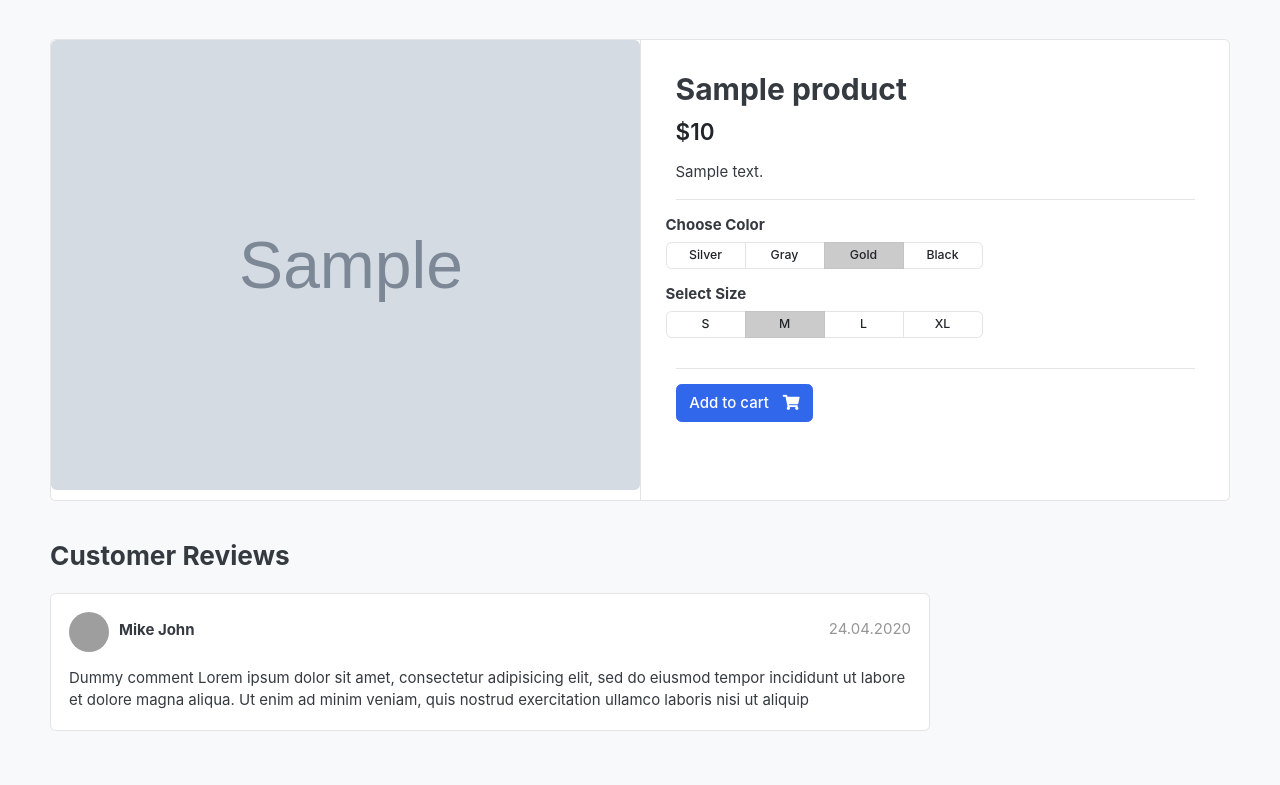
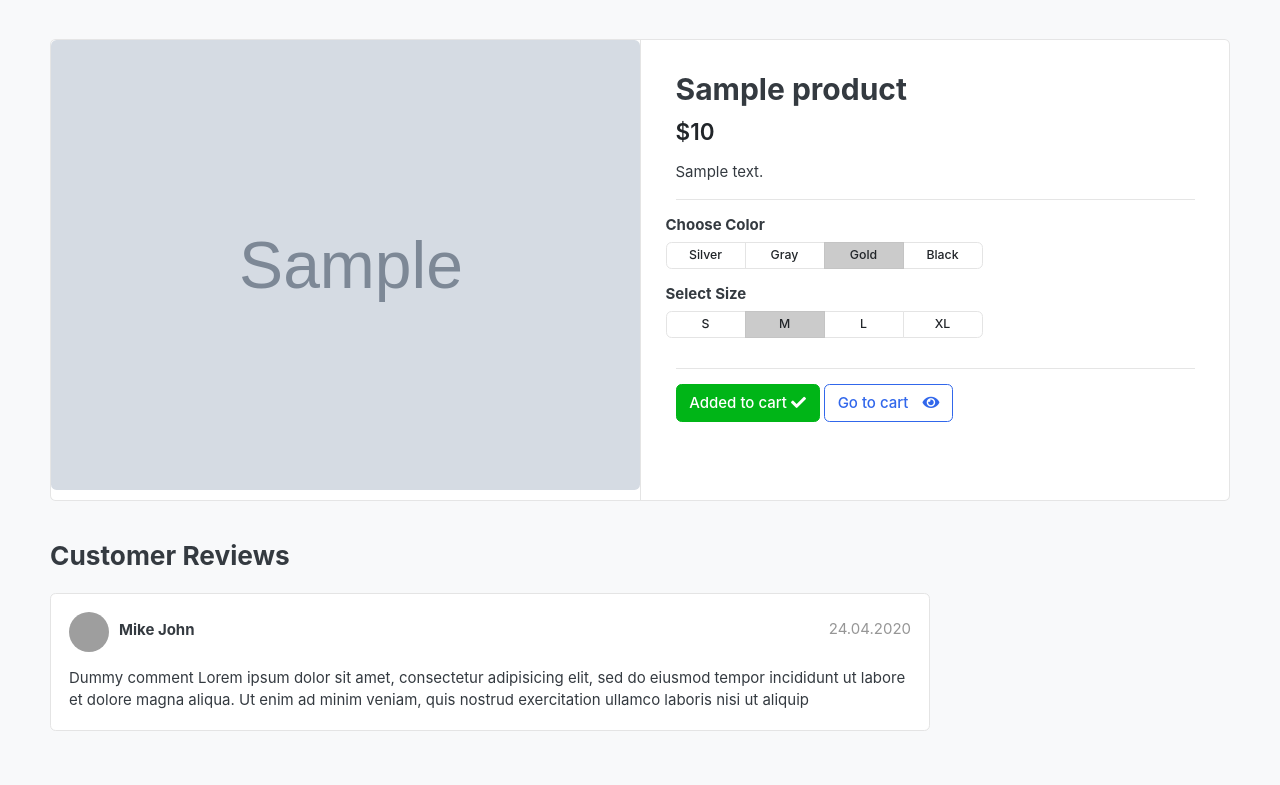
Before and after one commit to sagarhande/greatkart, a Django app: template templates/store/product_details.html in a window 1280 px wide. Shown: the part 80-865 px from the top of the page. Run offline with Django 3.2, Linux system fonts and the light colour scheme; the template is opened without the code that fills it: values that come from a table or form of the project are taken from there, others are empty; tables that the repository leaves empty hold one stand-in row (values such as "Sample post"); grey boxes marked "Sample" are stand-in pictures; some libraries are stand-ins or nearby versions; some web fonts are replaced; grey boxes are pictures that could not be loaded.

Commit message:
UI: Some button fixes

```diff
--- /dev/null
+++ b/cart/context_processors.py
@@ -0,0 +1,22 @@
+# Standard library imports.
+
+# Django imports.
+
+# First party imports.
+from cart.models import Cart, CartItem
+from common.services import get_session_key
+
+
+def total_items_in_cart(request):
+    count = 0
+    if 'admin' in request.path:
+        # Don't do anything for Admin user
+        return {}
+    try:
+        cart = Cart.objects.get(cart_id=get_session_key(request))
+        cart_items = CartItem.objects.filter(cart=cart)
+        for item in cart_items:
+            count += item.quantity
+    except Cart.DoesNotExist:
+        count = 0
+    return dict(total_items_in_cart=count)
--- a/greatkart/settings.py
+++ b/greatkart/settings.py
@@ -67,6 +67,7 @@ TEMPLATES = [
                 'django.contrib.auth.context_processors.auth',
                 'django.contrib.messages.context_processors.messages',
                 'category.context_processors.menu_categories',
+                'cart.context_processors.total_items_in_cart'
             ],
         },
     },
--- a/store/views.py
+++ b/store/views.py
@@ -6,6 +6,8 @@ from django.shortcuts import render, get_object_or_404
 # First party imports.
 from category.models import Category
 from .models import Product
+from cart.models import CartItem
+from common.services import get_or_create_session_key
 
 
 def store(request, category_slug=None):
@@ -31,8 +33,12 @@ def product_detail(request, category_slug, product_slug):
     category = get_object_or_404(Category, slug=category_slug)
     product = get_object_or_404(Product, slug=product_slug, category=category)
 
+    # Check if product is added to the cart
+    cart_item = CartItem.objects.filter(product=product, cart__cart_id=get_or_create_session_key(request)).exists()
+
     context = {
          "product": product,
+         "is_added": cart_item,
         }
 
     return render(request, 'store/product_details.html', context=context)
--- a/templates/includes/navbar.html
+++ b/templates/includes/navbar.html
@@ -68,9 +68,9 @@
 							<a href="./register.html"> Register</a>
 						</div>
 					</div>
-					<a href="./cart.html" class="widget-header pl-3 ml-3">
+					<a href="{% url 'cart' %}" class="widget-header pl-3 ml-3">
 						<div class="icon icon-sm rounded-circle border"><i class="fa fa-shopping-cart"></i></div>
-						<span class="badge badge-pill badge-danger notify">0</span>
+						<span class="badge badge-pill badge-danger notify">{{ total_items_in_cart }}</span>
 					</a>
 				</div> <!-- widgets-wrap.// -->
 			</div> <!-- col.// -->
--- a/templates/store/product_details.html
+++ b/templates/store/product_details.html
@@ -69,10 +69,21 @@
 	</div> <!-- row.// -->
 	<hr>
     {% if product.stock > 0 %}
-	<a href="{% url 'add_to_cart' product.id %}" class="btn  btn-primary">
-        <span class="text">Add to cart</span>
-        <i class="fas fa-shopping-cart"></i>
-    </a>
+        {% if is_added %}
+            <a class="btn  btn-success mr-auto">
+                <span class="text-white">Added to cart</span>
+                 <i class="fas fa-check white"></i>
+            </a>
+            <a href="{% url 'cart' %}" class="btn  btn-outline-primary mr-auto"  style="margin-left: fill">
+                <span class="text">Go to cart</span>
+                <i class="fas fa-eye"></i>
+            </a>
+        {% else %}
+            <a href="{% url 'add_to_cart' product.id %}" class="btn  btn-primary">
+                <span class="text">Add to cart</span>
+                <i class="fas fa-shopping-cart"></i>
+            </a>
+        {% endif %}
     {% else %}
         <span class="btn btn-danger">Out of stock</span>
     {% endif %}
```
Also changed, not shown: templates/store/cart.html (+8 -3 lines).
